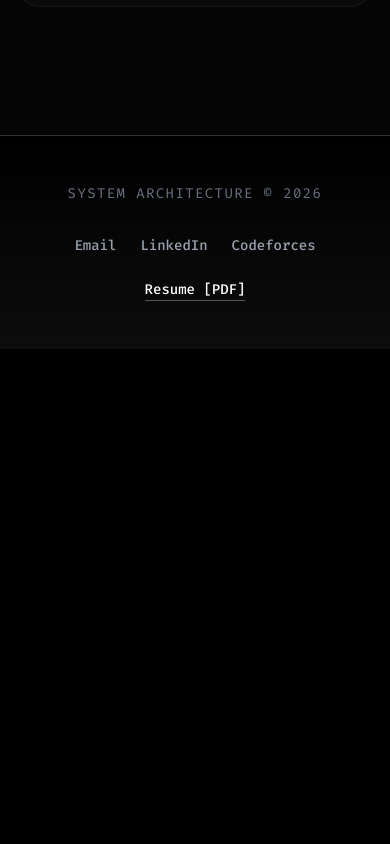
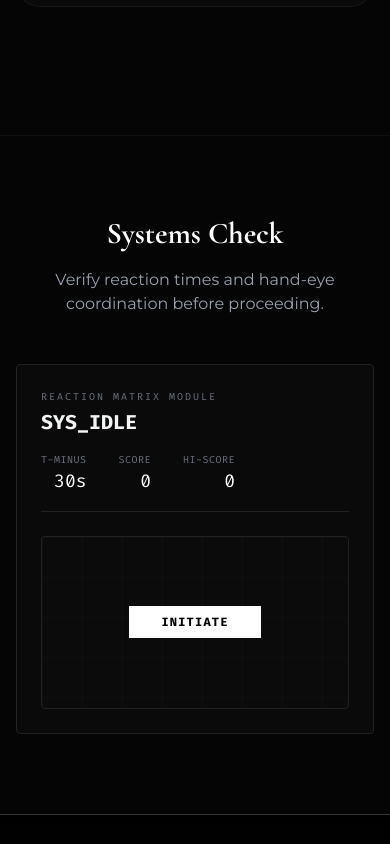
Before and after one commit to AuraDauntless/advait_sandeep_raut, a Next.js app: page / in a window 390 px wide. Shown: the part 8580-9424 px from the top of the page. Before the commit the page ends 8929 px from the top, so only its background shows below. Built offline with nearby package versions, Linux system fonts and the light colour scheme.

Commit message:
feat: embed ReactionDotMinigame into homepage

```diff
--- a/app/page.tsx
+++ b/app/page.tsx
@@ -8,6 +8,7 @@ import EngineeringGrid from '@/components/EngineeringGrid';
 import LifeAtBits from '@/components/LifeAtBits';
 import Footer from '@/components/Footer';
 import Hyperspeed from '@/components/Hyperspeed';
+import ReactionDotMinigame from '@/components/ReactionDotMinigame';
 
 
 export default function Home() {
@@ -48,6 +49,16 @@ export default function Home() {
         <ExperienceTimeline />
         <LifeAtBits />
         <EngineeringGrid />
+
+        {/* Minigame Section */}
+        <section className="py-20 px-4 relative z-10 border-t border-white/5">
+          <div className="max-w-4xl mx-auto mb-12 text-center">
+            <h2 className="text-3xl md:text-5xl font-display font-bold text-white mb-4">Systems Check</h2>
+            <p className="text-gray-400 max-w-xl mx-auto">Verify reaction times and hand-eye coordination before proceeding.</p>
+          </div>
+          <ReactionDotMinigame />
+        </section>
+
         <Footer />
       </div>
     </main>
--- /dev/null
+++ b/components/ReactionDotMinigame.tsx
@@ -0,0 +1,117 @@
+"use client";
+import React, { useState, useEffect } from "react";
+
+export default function ReactionDotMinigame() {
+  const [score, setScore] = useState(0);
+  const [highScore, setHighScore] = useState(0);
+  const [timeLeft, setTimeLeft] = useState(30);
+  const [isActive, setIsActive] = useState(false);
+  const [dotPos, setDotPos] = useState({ x: 50, y: 50 });
+
+  const startGame = () => {
+    setScore(0);
+    setTimeLeft(30);
+    setIsActive(true);
+    moveDot();
+  };
+
+  const moveDot = () => {
+    // Generate a random X and Y percentage between 5% and 95%.
+    // This provides a 5% margin padding to ensure the dot never overflows
+    // the boundaries of the playable grid container, keeping the geometry clean.
+    const newX = Math.floor(Math.random() * 90) + 5;
+    const newY = Math.floor(Math.random() * 90) + 5;
+    setDotPos({ x: newX, y: newY });
+  };
+
+  const handleDotClick = () => {
+    if (!isActive) return;
+    setScore((prev) => prev + 1);
+    moveDot();
+  };
+
+  useEffect(() => {
+    let timer: NodeJS.Timeout;
+    if (isActive && timeLeft > 0) {
+      timer = setInterval(() => {
+        setTimeLeft((prev) => prev - 1);
+      }, 1000);
+    } else if (timeLeft === 0 && isActive) {
+      setIsActive(false);
+      if (score > highScore) {
+        setHighScore(score);
+      }
+    }
+    return () => clearInterval(timer);
+  }, [isActive, timeLeft, score, highScore]);
+
+  return (
+    <div className="w-full max-w-3xl mx-auto flex flex-col gap-6 bg-[#0a0a0a] border border-[#222222] rounded p-6 font-sans">
+
+      {/* Header Dashboard */}
+      <div className="flex flex-col sm:flex-row justify-between items-start sm:items-end border-b border-[#222222] pb-4 gap-4 sm:gap-0">
+        <div className="flex flex-col gap-1">
+          <span className="text-[10px] text-gray-500 font-mono uppercase tracking-[0.2em]">Reaction Matrix Module</span>
+          <span className="text-xl font-bold text-gray-100 font-mono">
+            {isActive ? "SYS_ACTIVE" : "SYS_IDLE"}
+          </span>
+        </div>
+
+        <div className="flex gap-8 font-mono">
+          <div className="flex flex-col items-end">
+            <span className="text-[10px] text-gray-500 tracking-wider">T-MINUS</span>
+            <span className="text-lg text-white">{timeLeft}s</span>
+          </div>
+          <div className="flex flex-col items-end">
+            <span className="text-[10px] text-gray-500 tracking-wider">SCORE</span>
+            <span className="text-lg text-white">{score}</span>
+          </div>
+          <div className="flex flex-col items-end">
+            <span className="text-[10px] text-gray-500 tracking-wider">HI-SCORE</span>
+            <span className="text-lg text-white">{highScore}</span>
+          </div>
+        </div>
+      </div>
+
+      {/* Playable Area */}
+      <div className="relative w-full aspect-video sm:aspect-[21/9] bg-[#121212] border border-[#222222] rounded overflow-hidden select-none touch-none">
+
+        {/* Flat Grid Pattern */}
+        <div
+          className="absolute inset-0 opacity-[0.03] pointer-events-none"
+          style={{
+            backgroundImage: 'linear-gradient(#ffffff 1px, transparent 1px), linear-gradient(90deg, #ffffff 1px, transparent 1px)',
+            backgroundSize: '40px 40px'
+          }}
+        />
+
+        {!isActive && (
+          <div className="absolute inset-0 flex items-center justify-center bg-black/40 z-20">
+            <button
+              onClick={startGame}
+              className="px-8 py-2 bg-white text-black font-mono font-bold text-xs tracking-widest uppercase hover:bg-gray-200 active:bg-gray-300 transition-colors"
+            >
+              {timeLeft === 0 ? "RESTART_SEQ" : "INITIATE"}
+            </button>
+          </div>
+        )}
+
+        {isActive && (
+          <div
+            className="absolute z-10"
+            style={{
+              left: `${dotPos.x}%`,
+              top: `${dotPos.y}%`,
+              transform: 'translate(-50%, -50%)'
+            }}
+          >
+            <div
+              onPointerDown={handleDotClick}
+              className="w-5 h-5 sm:w-6 sm:h-6 bg-white rounded-full cursor-crosshair hover:scale-110 active:scale-90 transition-transform"
+            />
+          </div>
+        )}
+      </div>
+    </div>
+  );
+}
```
